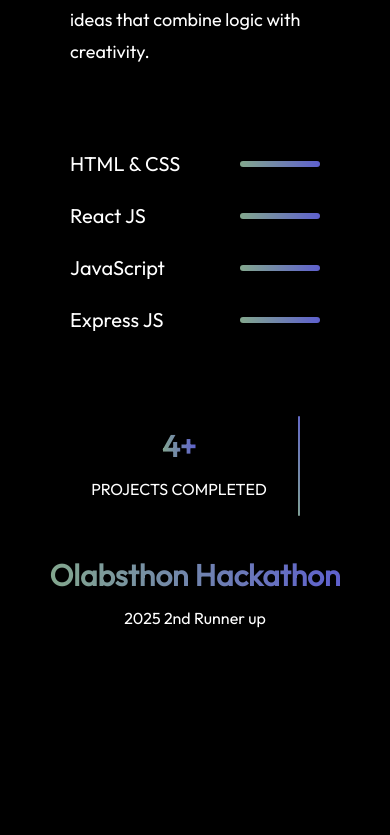
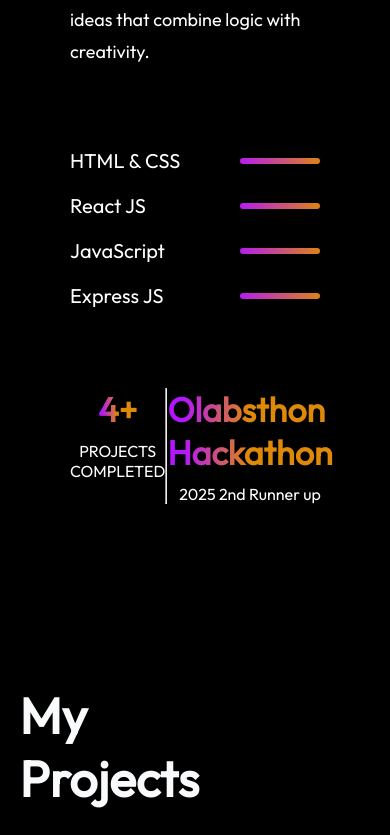
Before and after one commit to ADIdevil12/my-portfolio, a React (Vite) app: page / in a window 390 px wide. Shown: the part 1377-2212 px from the top of the page. Built offline with nearby package versions, Linux system fonts and the light colour scheme.

Commit message:
commited

```diff
--- a/src/components/About/About.css
+++ b/src/components/About/About.css
@@ -4,28 +4,24 @@
     align-items: center;
     justify-content: center;
     gap: 80px;
-    margin: 80px 120px;
-}
-.about-left img{
-    height: 400px;
+    margin: 80px 170px;
 }
 .about-title{
     position: relative;
-
 }
-
 .about-title h1{
     padding: 0px 30px;
+    font-size: 80px;
     font-weight: 600;
-    font-size: 80px;
 }
-
-
-
 .about-sections{
-    display:flex;
-    gap:80px;
-
+    display: flex;
+    gap: 80px;
+}
+.about-left img{
+    margin-top: 150px;
+    border-radius: 2%;
+    height: 500px;
 }
 .about-right{
     display: flex;
@@ -36,8 +32,8 @@
     display: flex;
     flex-direction: column;
     gap: 20px;
+    font-size: 24px;
     font-weight: 500;
-    font-size: 24px;
 }
 .about-skills{
     display: flex;
@@ -48,9 +44,8 @@
     display: flex;
     gap: 50px;
     align-items: center;
-    transition: .3s;
+    transition: 0.3s;
 }
-
 .about-skill p{
     min-width: 150px;
     font-size: 24px;
@@ -61,53 +56,45 @@
     border: none;
     width: 50%;
     height: 8px;
-
     border-radius: 50px;
-    background: linear-gradient(267deg,#5e60ce 0.36%, #84a98c 102%);
+    background: linear-gradient(264deg, #DF8908 -5.09%, #B415FF 106.28%);
 }
-
 .about-achievements{
     display: flex;
     width: 100%;
     justify-content: space-around;
     margin-bottom: 80px;
-
 }
 .about-achievement{
     display: flex;
     flex-direction: column;
     align-items: center;
     gap: 10px;
-    transition: .5s;
+    transition: 0.5s;
 }
-
 .about-achievement h1{
     font-size: 60px;
     font-weight: 700;
-    background: linear-gradient(267deg,#5e60ce 0.36%, #84a98c 102%);
+    background: linear-gradient(270deg, #DF8908 50.41%, #B415FF 90.25%);
     background-clip: text;
     -webkit-background-clip: text;
     -webkit-text-fill-color: transparent;
 }
-
 .about-achievement p{
     font-size: 22px;
     font-weight: 500;
 }
-
 .about-skill:hover{
     transform: scale(1.05);
-    transition: .3s;
+    transition: 0.3s;
 }
-
 .about-achievement:hover{
     transform: scale(1.12);
     transition: 0.5s;
 }
-
 @media(max-width:768px){
     .about{
-        gap:80px;
+        gap: 80px;
         margin: 50px 70px;
         align-items: start;
     }
@@ -118,21 +105,17 @@
     .about-title img{
         width: 130px;
         right: -20px;
-
     }
     .about-sections{
         flex-direction: column;
     }
     .about-left{
         display: none;
-
     }
-
-    .about p{
+    .about-para{
         font-size: 18px;
         line-height: 32px;
     }
-
     .about-skill{
         gap: 20px;
         align-items: center;
@@ -143,48 +126,18 @@
     .about-skill hr{
         height: 6px;
     }
-
-    .about-achievements {
-    display: flex;
-    flex-wrap: wrap;
+    .about-achievements{
         justify-content: space-between;
-    align-items: center;
-    gap: 30px;
-    width: 100%;
-    text-align: center;
     }
-.about-achievements hr {
-    width: 2px;
-    height: 100px;
-    background: linear-gradient(267deg, #5e60ce 0.36%, #84a98c 102%);
-    border: none;
-    border-radius: 50px;
-    margin-left: -20px;
-    margin-right: 20px;
+    .about-achievement{
+        gap: 10px;
     }
-.about-achievement {
-    flex: 1;
-    min-width: 150px;
-    display: flex;
-    flex-direction: column;
-    align-items: center;
-    gap: 8px;
-    padding: 10px;
-    word-break: keep-all; /* prevents breaking words */
-    white-space: nowrap; /* keeps text in one line */
+    .about-achievement h1{
+        font-size: 34px;
+        font-weight: 700;
     }
-
-.about-achievement h1 {
-    font-size: 30px;
-    font-weight: 700;
-    text-align: center;
-    white-space: nowrap; /* keeps the h1 text in one line */
-}
-
-.about-achievement p {
+    .about-achievement p{
         text-align: center;
         font-size: 16px;
-    white-space: nowrap;
     }
-
 }
```
Lines whose indentation alone changed are shown as unchanged.
